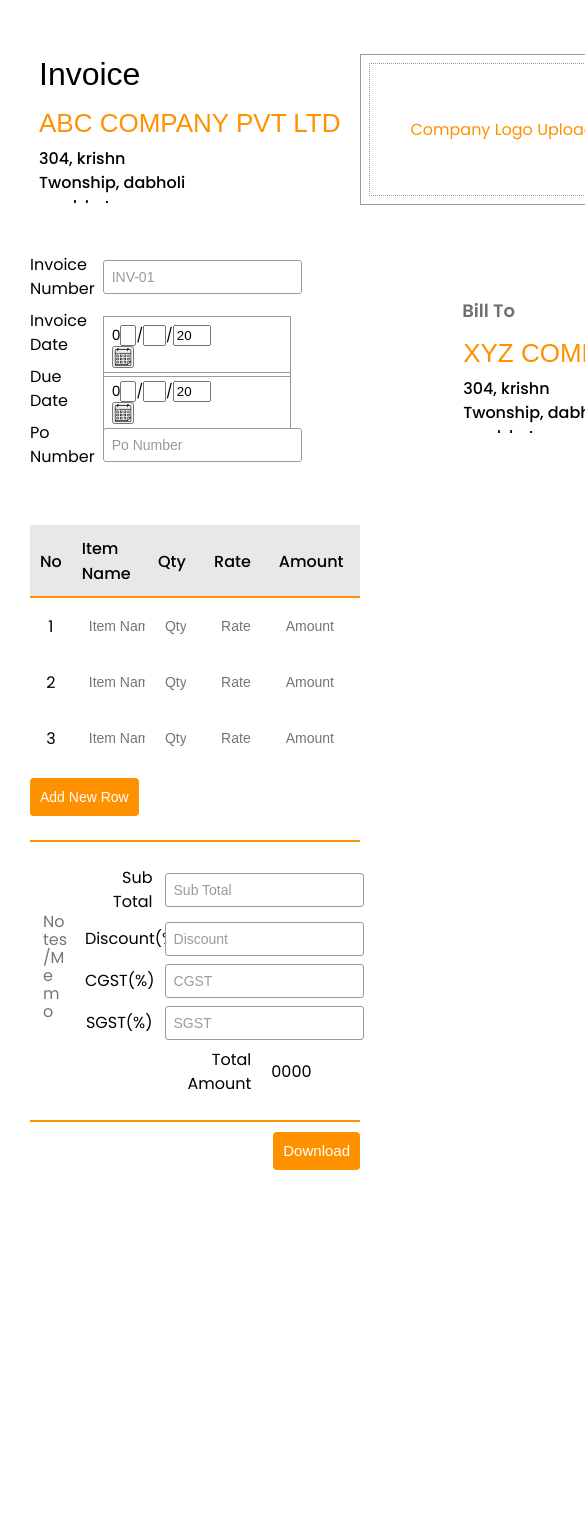
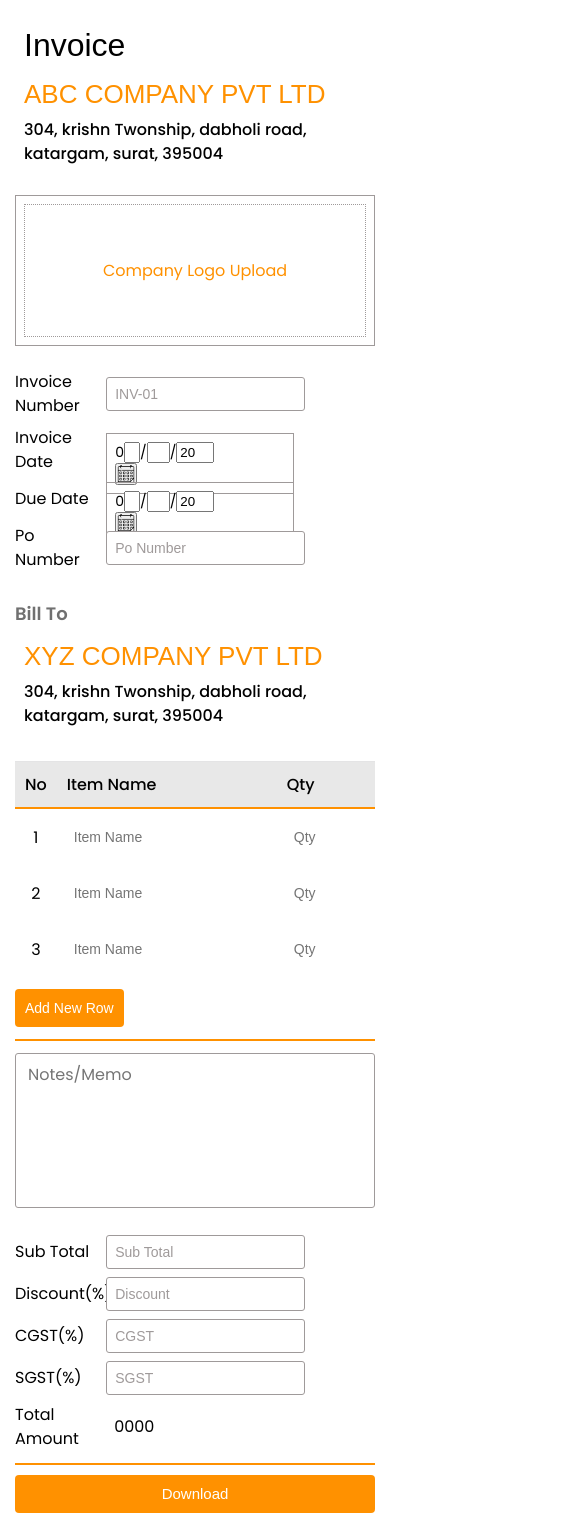
Before and after one commit to pritesh511/invoice-generator, a React (Create React App) app in the folder client/: page / in a window 390 px wide. Shown: the top 1538 px of the page, 585 px wide, since content can reach past the window. Before the commit the page ends 1210 px from the top, so only its background shows below. Built offline with nearby package versions, Linux system fonts and the light colour scheme.

Commit message:
responsive design

```diff
--- a/client/src/components/invoice-form/styles.js
+++ b/client/src/components/invoice-form/styles.js
@@ -5,12 +5,22 @@ const InvoiceContainer = styled.div`
 `;
 const Form = styled.form`
   padding: 30px;
+
+  @media only screen and (max-width: 768px) {
+    padding: 15px;
+  }
 `;
 const InvoiceUpperForm = styled.div``;
 const InvoiceBottomBtn = styled.div`
   padding: 10px 0;
   display: flex;
   justify-content: flex-end;
+  @media only screen and (max-width: 768px) {
+    justify-content: left;
+  }
+  @media only screen and (max-width: 479px) {
+    width: 100%;
+  }
 `;
 const InvoiceFlex = styled.div`
   padding: 24px 0;
@@ -23,13 +33,21 @@ const InvoiceFlex = styled.div`
     border-top: 2px solid var(--yellow);
     border-bottom: 2px solid var(--yellow);
   }
+  @media only screen and (max-width: 768px) {
+    flex-direction: column;
+    padding: 12px 0px;
+  }
 `;
 const InvoiceTopLeft = styled.div`
   width: 100%;
   text-align: left;
+
+  @media only screen and (max-width: 768px) {
+    margin-bottom: 10px;
+  }
 `;
 const AddLogo = styled.div`
-  width: 267px;
+  /* width: 267px; */
   height: 133px;
   background-color: #ffffff;
   border: 1px solid #9f9a9a;
@@ -56,10 +74,17 @@ const AddLogo = styled.div`
     z-index: -1;
     display: none;
   }
+  @media only screen and (max-width: 768px) {
+    max-width: 100%;
+  }
 `;
 const InvoiceTopRight = styled.div`
   width: 100%;
   text-align: right;
+  margin-top: 10px;
+  @media only screen and (max-width: 768px) {
+    text-align: inherit;
+  }
 `;
 const ComponyInfo = styled.div``;
 const CompanyName = styled.div`
@@ -77,6 +102,7 @@ const CompanyName = styled.div`
     height: auto;
     width: 100%;
     text-transform: capitalize;
+
     :focus {
       outline: none;
       box-shadow: none;
@@ -120,6 +146,9 @@ const CompanyAddress = styled.div`
       box-shadow: none;
       border: 1px solid var(--yellow);
     }
+    @media only screen and (max-width: 768px) {
+      width: auto;
+    }
   }
 `;
 const ToCompanyAddress = styled.div`
@@ -150,6 +179,12 @@ const ToCompanyAddress = styled.div`
       outline: none;
       box-shadow: none;
       border: 1px solid var(--yellow);
+    }
+  }
+  @media only screen and (max-width: 768px) {
+    width: 100%;
+    span {
+      margin: 0px 0px 14px 0px;
     }
   }
 `;
@@ -188,6 +223,11 @@ const InputBlock = styled.div`
   }
   .react-datepicker-wrapper {
     width: auto;
+  }
+  @media only screen and (max-width: 768px) {
+    &.flex-end {
+      justify-content: flex-start;
+    }
   }
 `;
 const TotalSpan = styled.div`
@@ -242,6 +282,10 @@ const Input = styled.input`
 `;
 const InvoiceTableBlock = styled.div`
   width: 100%;
+
+  @media only screen and (max-width: 768px) {
+    overflow: auto;
+  }
 `;
 const InvoiceTable = styled.table`
   width: 100%;
@@ -264,6 +308,10 @@ const Th = styled.th`
   text-align: left;
   &.first {
     text-align: center;
+    min-width: 10px;
+  }
+  @media only screen and (max-width: 991px) {
+    min-width: 200px;
   }
 `;
 const Td = styled.td`
@@ -291,11 +339,12 @@ const AddRowBtn = styled.button`
 `;
 const TextArea = styled.textarea`
   padding: 12px;
+  border-radius: 3px;
   font-size: 16px;
   line-height: 18px;
   resize: none;
-  border: 1px solid transparent;
-  width: 100%;
+  border: 1px solid #9f9a9a;
+  width: -webkit-fill-available;
   height: 129px;
   font-family: "Poppins", sans-serif;
   :focus {
@@ -308,6 +357,10 @@ const TotalAmount = styled.div`
   display: flex;
   align-items: center;
   justify-content: flex-end;
+
+  @media only screen and (max-width: 768px) {
+    justify-content: left;
+  }
 `;
 const DownLoadButton = styled.button`
   font-size: 15px;
@@ -320,6 +373,10 @@ const DownLoadButton = styled.button`
   border: none;
   box-shadow: none;
   outline: none;
+
+  @media only screen and (max-width: 768px) {
+    width: inherit;
+  }
 `;
 const CrossIcon = styled.td`
   width: 12px;
```
